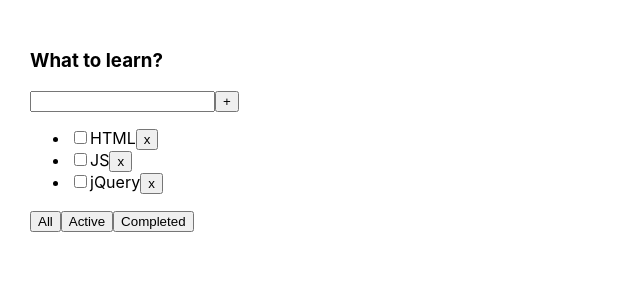
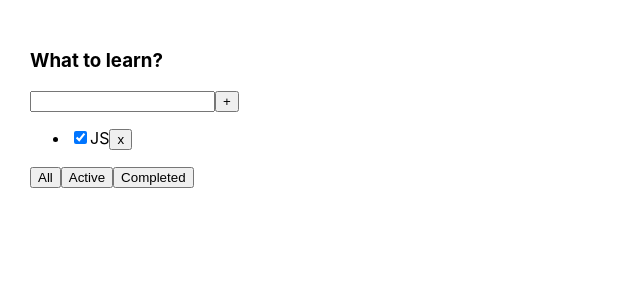
Before and after one commit to Ural993/Todolist2, a React (Create React App) app: page / in a window 1280 px wide. Shown: the top 300 px of the page, without its empty margins (0-640 px from the left). Built offline with nearby package versions, Linux system fonts and the light colour scheme.

Commit message:
lesson 2. Monday

```diff
--- a/src/App.tsx
+++ b/src/App.tsx
@@ -7,22 +7,32 @@ export type TaskType = {
     title: string,
     isDone: boolean
 }
+export type FilterValueType = "all" | "active" | "completed"
 
 
 function App() {
     let tasksForHookUseState: Array<TaskType> = [
         { id: 1, title: "HTML", isDone: false },
-        { id: 2, title: "JS", isDone: false },
+        { id: 2, title: "JS", isDone: true },
         { id: 3, title: "jQuery", isDone: false },
     ]
     let [tasks, setTasks] = useState<Array<TaskType>>(tasksForHookUseState)
+    let [filter, setFilter] = useState<FilterValueType>('completed')
     let removeTask = (taskID: number) => {
         setTasks(tasks.filter(t => t.id !== taskID))
     }
-
+    let changeFilter = (newFilter: FilterValueType) => {
+        setFilter(newFilter)
+    }
+    let tasksForRender = tasks
+    if (filter === 'active') {
+        tasksForRender = tasks.filter(t => t.isDone == false)
+    } if (filter === 'completed') {
+        tasksForRender = tasks.filter(t => t.isDone == true)
+    }
     return (
         <div className="App">
-            <Todolist title={"What to learn?"} tasks={tasks} removeTask={removeTask} />
+            <Todolist title={"What to learn?"} tasks={tasksForRender} removeTask={removeTask} changeFilter={changeFilter} />
 
         </div>
     );
--- a/src/components/TodoList.tsx
+++ b/src/components/TodoList.tsx
@@ -1,10 +1,11 @@
 import React from 'react';
-import { TaskType } from '../App';
+import { FilterValueType, TaskType } from '../App';
 
 type TodoListPropType = {
     title: string,
     tasks: Array<TaskType>,
-    removeTask: (taskId: number) => void
+    removeTask: (taskId: number) => void,
+    changeFilter: (newFilter: FilterValueType) => void
 }
 
 export default function Todolist(props: TodoListPropType) {
@@ -29,9 +30,9 @@ export default function Todolist(props: TodoListPropType) {
                 {tasksJSXElement}
             </ul>
             <div>
-                <button>All</button>
-                <button>Active</button>
-                <button>Completed</button>
+                <button onClick={() => props.changeFilter('all')}>All</button>
+                <button onClick={() => props.changeFilter('active')}>Active</button>
+                <button onClick={() => props.changeFilter('completed')}>Completed</button>
             </div>
         </div>
     )
```
